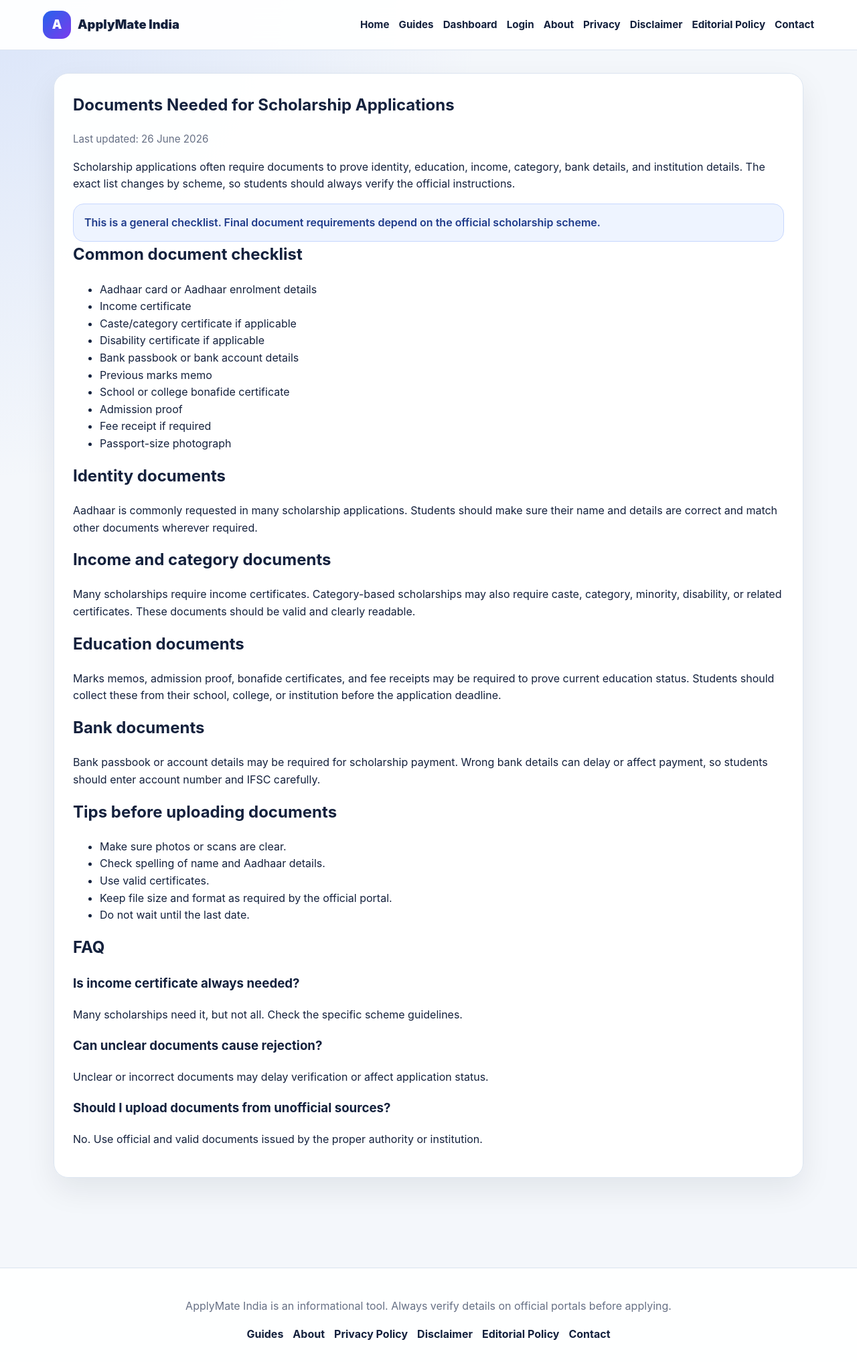
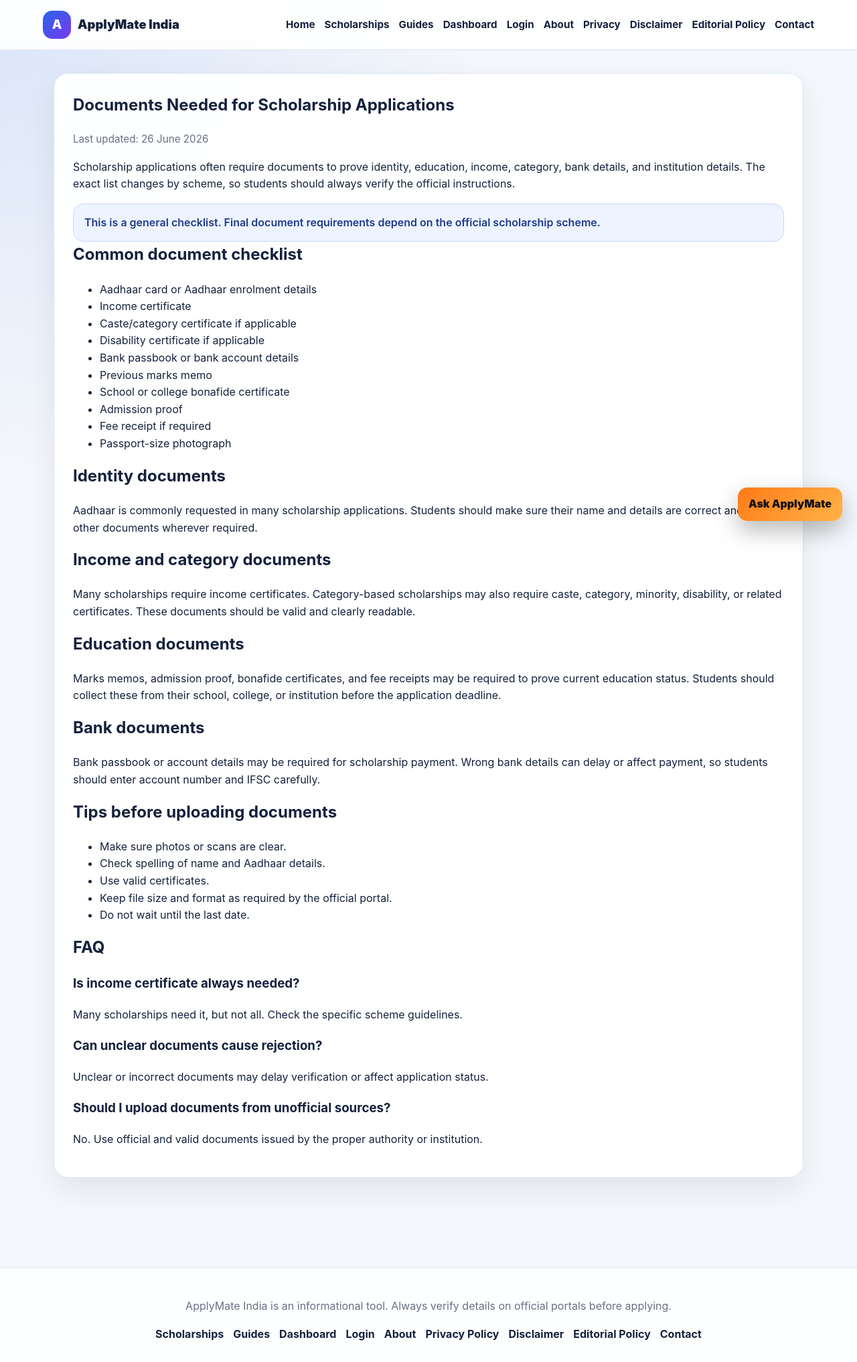
Before and after one commit to koushikrajcodex-boop/applymate-india, a plain HTML site: page documents-needed-for-scholarships.html in a window 1280 px wide. Shown: the whole page at 67% size. Drawn offline with Linux system fonts and the light colour scheme.

Commit message:
Add links to scholarships and dashboard in footer

```diff
--- a/documents-needed-for-scholarships.html
+++ b/documents-needed-for-scholarships.html
@@ -12,6 +12,7 @@
   <!-- Paste Google AdSense code here after approval/setup -->
 
   <link rel="stylesheet" href="style.css" />
+  <link rel="stylesheet" href="assistant.css" />
 </head>
 <body>
 
@@ -25,6 +26,7 @@
 
     <div class="nav-links">
       <a href="index.html">Home</a>
+      <a href="scholarships.html">Scholarships</a>
       <a href="guides.html">Guides</a>
       <a href="dashboard.html">Dashboard</a>
       <a href="login.html">Login</a>
@@ -116,7 +118,10 @@
     </p>
 
     <div class="footer-links">
+      <a href="scholarships.html">Scholarships</a>
       <a href="guides.html">Guides</a>
+      <a href="dashboard.html">Dashboard</a>
+      <a href="login.html">Login</a>
       <a href="about.html">About</a>
       <a href="privacy.html">Privacy Policy</a>
       <a href="disclaimer.html">Disclaimer</a>
@@ -125,5 +130,7 @@
     </div>
   </footer>
 
+  <script src="script.js"></script>
+  <script src="assistant.js"></script>
 </body>
 </html>
```
